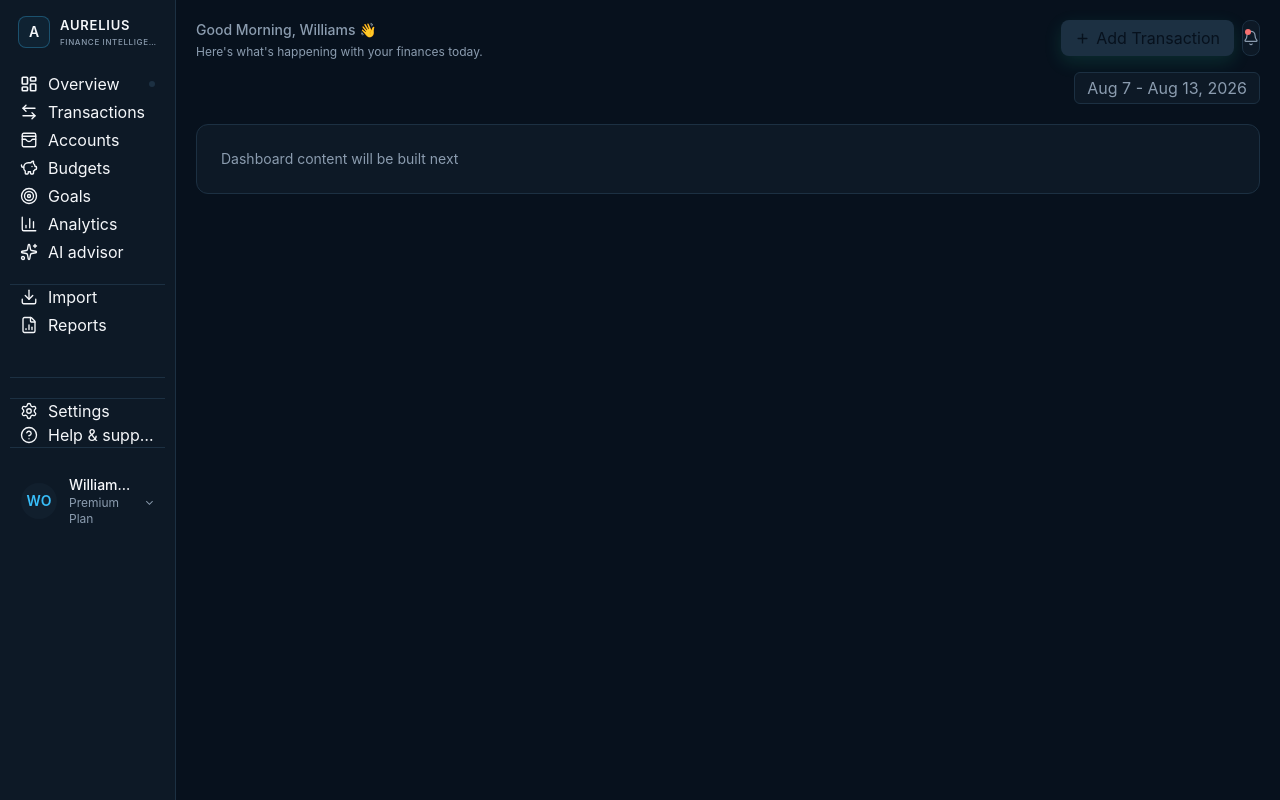
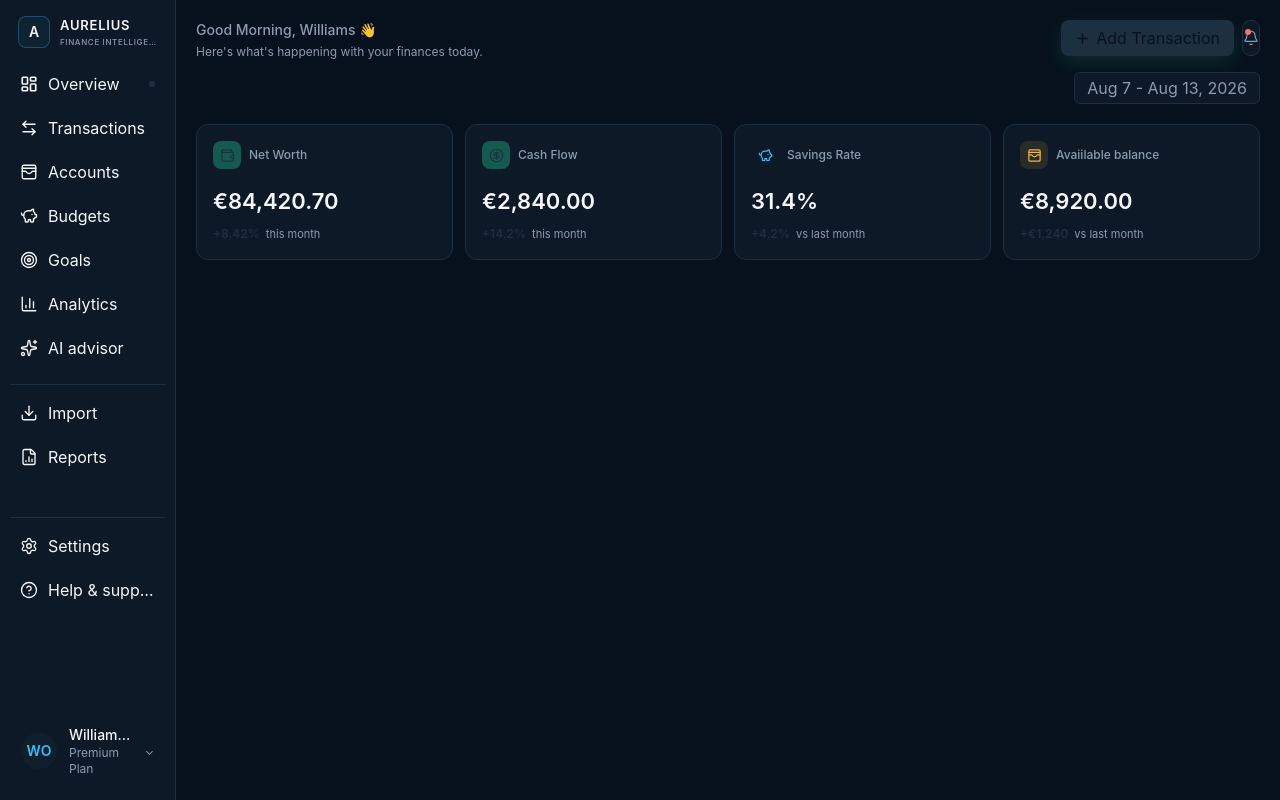
Before and after one commit to Wil1756/aurelius, a Next.js app in the folder apps/web/: page / in a window 1280 px wide. Built offline with nearby package versions, Linux system fonts and the light colour scheme.

Commit message:
feat(web): add financial metrics cards

```diff
--- a/apps/web/app/(dashboard)/page.tsx
+++ b/apps/web/app/(dashboard)/page.tsx
@@ -1,50 +1,11 @@
-// // import { DashboardHeader } from "@/features/dashboard/components/DashboardHeader";
-// // import { FinancialMetrics } from "@/features/dashboard/components/FinancialMetrics";
-// // import { NetWorthChart } from "@/features/dashboard/components/NetWorthChart";
-// // import { SpendingOverview } from "@/features/dashboard/components/SpendingOverview";
-// // import { FinancialPulse } from "@/features/dashboard/components/FinancialPulse";
-// // import { RecentTransactions } from "@/features/dashboard/components/RecentTransactions";
-// // import { GoalsProgress } from "@/features/dashboard/components/GoalsProgress";
-
 import { DashboardHeader } from "../../features/dashboard/components/DashboardHeader"
-
-// import { FinancialMetrics } from "../../components/dashboard/components/FinancialMetrics";
-
-// export default function DashboardPage() {
-//   return (
-//     <main className="space-y-6">
-//       <header>
-//         <p className="text-sm text-[var(--muted)]">Good morning, William 👋</p>
-//         <h1 className="mt-1 text-2xl font-semibold">Here's whats happening with your finances today</h1>
-//       </header>
-//       {/* <DashboardHeader /> */}
-//       <FinancialMetrics/>
-
-
-//       <section className="grid gap-6 xl:grid-cols-[1.5fr_1fr_0.9fr]">
-//         {/* <NetWorthChart /> */}
-//         {/* <SpendingOverview /> */}
-//         {/* <FinancialPulse /> */}
-//       </section>
-
-//       <section className="grid gap-6 xl:grid-cols-[1.5fr_0.8fr]">
-//         {/* <RecentTransactions /> */}
-//         {/* <GoalsProgress /> */}
-//       </section>
-//     </main>
-//   );
-// }
+import { FinancialMetrics } from "../../features/dashboard/components/FinancialMetrics";
 
 export default function DashboardPage() {
   return (
     <main>
       <DashboardHeader/>
-
-      <section>
-        <div className="rounded-xl border border-(--border) bg-(--surface) p-6">
-          <p className="text-sm text-(--muted)">Dashboard content will be built next</p>
-        </div>
-      </section>
+      <FinancialMetrics/>
     </main>
   );
 }
--- a/apps/web/app/global.css
+++ b/apps/web/app/global.css
@@ -6,10 +6,14 @@
   --surface: #0d1926;
   --surface-elevated: #111f2d;
   --border: #1c3042;
+  --primary-soft: rgba(37, 214, 162, 0.34);
   --primary: #1c3042;
   --secondary: #38bdf8;
+  --secondary-soft: rgba(56, 189, 248, 0.12);
   --warning: #f4b942;
+  --warning-soft: rgba(244, 185, 66, 0.12);
   --danger: #f87171;
+  --danger-soft: rgba(248, 113, 113, 0.12);
   --muted: #8b9caf;
 }
 
--- a/apps/web/components/dashboard/components/FinancialMetrics.tsx
+++ /dev/null
@@ -1,31 +0,0 @@
-import { MetricCard } from "./MetricCard";
-
-export function FinancialMetrics() {
-    return (
-        <section>
-            <MetricCard
-                label="Net Worth"
-                value="€84,420.70"
-                change="+8.42% this month"
-            />
-
-            <MetricCard
-                 label="Cash Flow"
-                 value="€2,840.00"
-                 change="+14.2% this month"
-            />
-
-            <MetricCard
-                label="Savings Rate"
-                value="31.4%"
-                change="+4.2% vs last month"
-            />
-
-            <MetricCard
-                label="Available Balance"
-                value="€8,920.00"
-                change="+€1,240 vs last month"
-            />
-        </section>
-    )
-}
--- a/apps/web/components/dashboard/components/MetricCard.tsx
+++ /dev/null
@@ -1,21 +0,0 @@
-import { Card } from "../../ui/Card";
-
-interface MetricCardProps {
-    label: string
-    value: string
-    change: string
-}
-
-export function MetricCard ({label,value,change}: MetricCardProps) {
-    return (
-        <Card>
-            <div className="space-y-3">
-                <p className="text-sm text-[var(--muted)]">
-                    {label}
-                </p>
-                <p className="text-2xl font-semibold tracking-tight">{value}</p>
-                <p className="text-sm font-medium text-[var(--primary)]">{change}</p>
-            </div>
-        </Card>
-    )
-}
--- a/apps/web/components/navigation/SideBar.tsx
+++ b/apps/web/components/navigation/SideBar.tsx
@@ -8,7 +8,7 @@ export function Sidebar() {
   const tertiaryItems = navigationItems.filter((item)=> item.section === "tertiary")
 
     return (
-<aside className="fixed inset-y-0 left-0 z-40 hidden w-44 border-r border-(--border) bg-(--surface) lg:block">
+          <aside className="fixed inset-y-0 left-0 z-40 hidden w-44 border-r border-(--border) bg-(--surface) lg:block">
             <div className="flex h-full flex-col px-2.5 py-3">
               {/* brand */}
                 <div className="mb-5 px-2 py-1">
@@ -23,28 +23,29 @@ export function Sidebar() {
                   </Link>
                 </div>
                 {/* primary navigation */}
-                <nav aria-label= "Primary navigation" className="space-y-1">
+                <nav aria-label= "Primary navigation" className="space-y-5">
                   {primaryItems.map((item)=> (
                     <SidebarItem key={item.href} label={item.label} href={item.href} icon={item.icon}/>
                   ))}
                 </nav>
                 {/* finance tools */}
-                <div className="my-5 border-t border-(--border)">
-                  <nav aria-label="Finance tools" className="space-y-1">
+                <div className="my-6 border-t border-(--border)">
+                  <nav aria-label="Finance tools" className="space-y-5 pt-4">
                     {secondaryItems.map((item)=> (
                       <SidebarItem key={item.href} label={item.label} href={item.href} icon={item.icon}/>
                     ))}
                   </nav>
                 </div>
                 {/* support*/}
-                <div className="my-5 border-t border-(--border)">
-                  <nav aria-label="Support" className="mt-5 border-t border-(--border)">
+                <div className="my-6 border-t border-(--border)">
+                  <nav aria-label="Support" className="space-y-5 pt-4">
                     {tertiaryItems.map((item)=> (
                       <SidebarItem key={item.href} label={item.label} href={item.href} icon={item.icon}/>
                     ))}
                   </nav>
+                  </div>
                   {/* user profile */}
-                  <div className="mt-auto border-t border-(--border) pt-4">
+                  <div className="mt-auto pt-4">
                     <button type="button" className="flex w-full items-center gap-3 rounded-xl border border-transparent p-2.5 text-left transition-colors hover:border-(--border) hover:bg-white/3">
                       <div className="flex h-9 w-9 shrink-0 items-center justify-center rounded-full bg-(--surface-elevated) text-sm font-semibold text-(--secondary)">WO</div>
                       <div className="min-w-0 flex-1">
@@ -55,7 +56,6 @@ export function Sidebar() {
                     </button>
                     </div>
                 </div>
-            </div>
         </aside>
     )
 }
--- /dev/null
+++ b/apps/web/features/dashboard/components/FinancialMetrics.tsx
@@ -0,0 +1,56 @@
+import { CircleDollarSign, PiggyBank, Wallet, WalletCards } from "lucide-react"
+import { MetricCard } from "./MetricCard"
+
+const metrics = [
+    {
+        label:"Net Worth",
+        value: "€84,420.70",
+        change:"+8.42%",
+        changeLabel:"this month",
+        icon:<Wallet size={15} strokeWidth={1.9}/>,
+        iconClassName:"bg-(--primary-soft) text-(--primary)"
+    },
+    {
+        label:"Cash Flow",
+        value:"€2,840.00",
+        change:"+14.2%",
+        changeLabel:"this month",
+        icon:<CircleDollarSign size={15} strokeWidth={1.9}/>,
+        iconClassName:"bg-(--primary-soft) text-(--primary)"
+    },
+    {
+        label:"Savings Rate",
+        value:"31.4%",
+        change:"+4.2%",
+        changeLabel:"vs last month",
+        icon:<PiggyBank size={15} strokeWidth={1.9}/>,
+        iconClassName:"bg-(--seconadry-soft) text-(--secondary)",
+    },
+    {
+        label:"Avaiilable balance",
+        value:"€8,920.00",
+        change:"+€1,240",
+        changeLabel:"vs last month",
+        icon:<WalletCards size={15} strokeWidth={1.9}/>,
+        iconClassName:"bg-(--warning-soft) text-(--warning)"
+    }
+]
+
+export function FinancialMetrics() {
+    return (
+        <section aria-labelledby="financial-snapshot-heading" className="mb-4">
+            <h2 id="financial-snapshot-heading" className="sr-only">Financial snapshot</h2>
+            <div className="grid grid-cols-1 gap-3 sm:grid-cols-2 xl:grid-cols-4">{metrics.map((metric)=> (
+                <MetricCard
+                    key={metric.label}
+                    label={metric.label}
+                    value={metric.value}
+                    change={metric.change}
+                    changeLabel={metric.changeLabel}
+                    icon={metric.icon}
+                    iconClassName={metric.iconClassName}
+                />
+            ))}</div>
+        </section>
+    )
+}
--- /dev/null
+++ b/apps/web/features/dashboard/components/MetricCard.tsx
@@ -0,0 +1,38 @@
+import type { ReactNode } from "react"
+
+
+interface MetricCardProps {
+    label: string
+    value: string
+    change: string
+    changeLabel: string
+    icon: ReactNode
+    iconClassName: string
+    trend?: "positive" | "neutral"
+}
+
+export function MetricCard({
+    label, value, change, icon ,changeLabel, iconClassName, trend="positive"
+}: MetricCardProps) {
+    return (
+    <article className="group relative overflow-hidden rounded-xl border border-(--border) bg-(--surface) p-4 transition-colors duration-200 hover:border-white/10 hover:bg-(--surface-elevated)">
+        <div aria-hidden="true" className="pointer-events-none absolute inset-x-0 top-0 h-px bg-lineaer-to-r from-transparent via-white/10 to-transparent"/>
+        {/* metric reading */}
+        <div className="flex items-center justify-between gap-3">
+            <div className="flex min-w-0 items-center gap-2">
+                <div className={`flex h-7 w-7 shrink-0 items-center justify-center rounded-lg ${iconClassName}`}>{icon}</div>
+                <p className="truncate text-xs font-medium text-(--muted)">{label}</p>
+            </div>
+        </div>
+
+        {/* value */}
+        <p className="mt-4 text-[22px] font-semibold tracking-light text-(--foreground)">{value}</p>
+
+        {/* change */}
+        <div className="mt-2 flex items-center gap-1.5">
+            <span className={trend=== "positive" ? "text-xs font-semibold text-(--primary)" : "text-xs font-semibold text-(--muted)"}>{change}</span>
+            <span className="text-[11px] text-(--muted)">{changeLabel}</span>
+        </div>
+    </article>
+    )
+}
```
